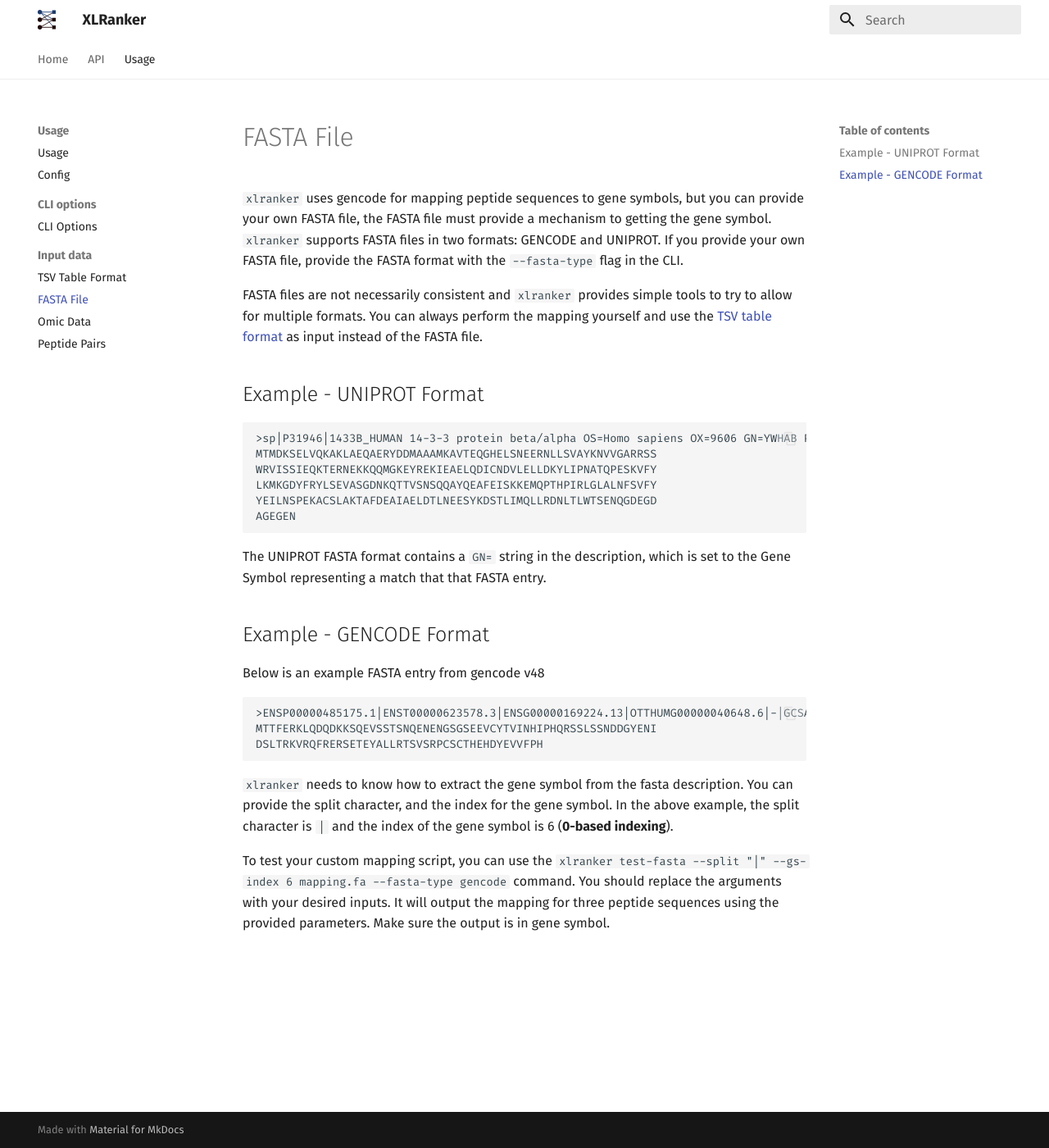
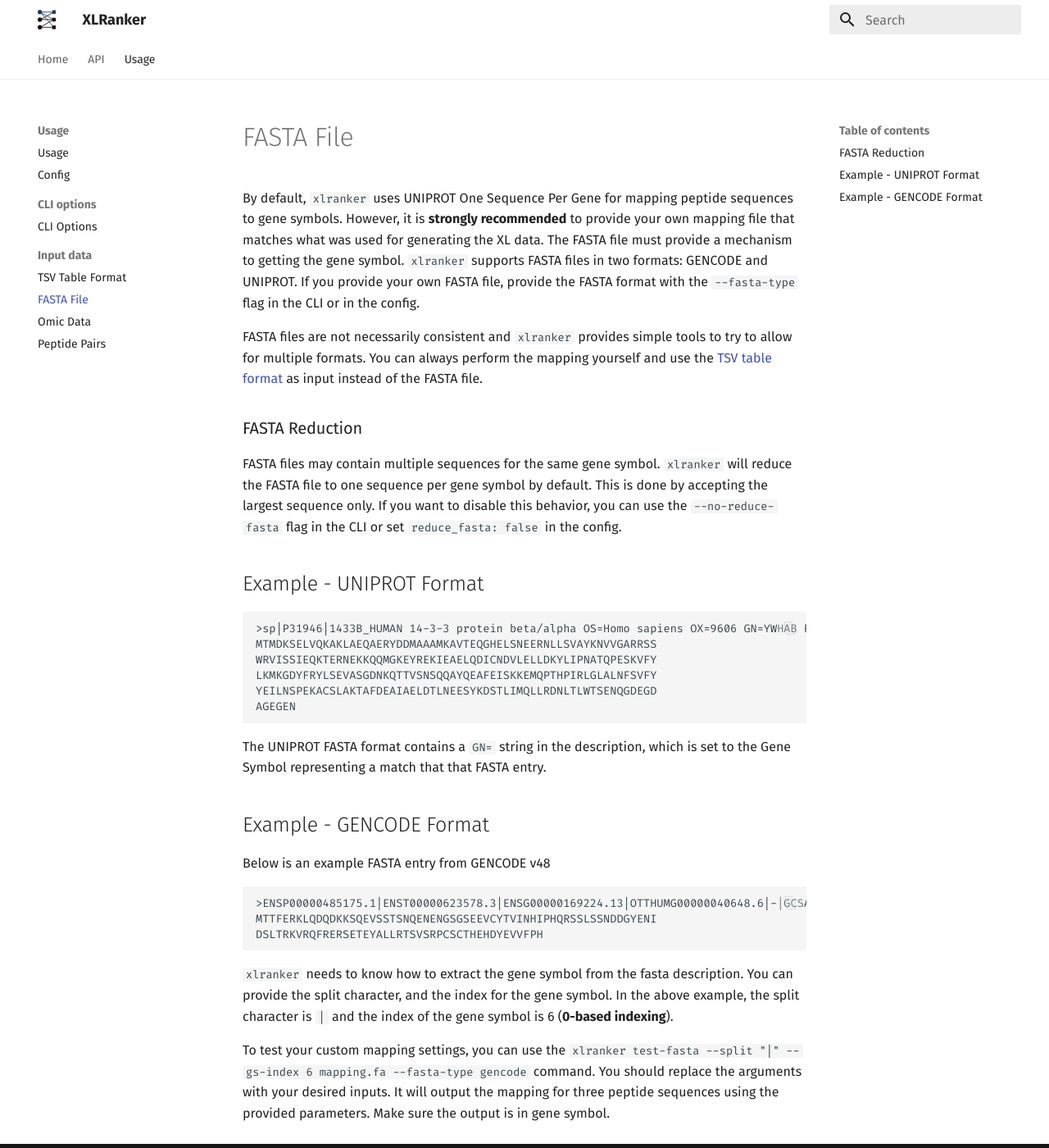
Before and after one commit to bzhanglab/xlranker, an MkDocs documentation site: the page built from docs/usage/input_data/fasta.md, in a window 1280 px wide and 1400 px high. Shown: the whole window at 82% size. Built offline with MkDocs 1.6.1 and Material for MkDocs 9.7.7, drawn with Linux system fonts in a browser that asks for light colours; plug-ins that fetch from the network failed and are left out; the version menu is left out.

````diff
--- a/docs/usage/input_data/fasta.md
+++ b/docs/usage/input_data/fasta.md
@@ -1,8 +1,12 @@
 # FASTA File
 
-`xlranker` uses gencode for mapping peptide sequences to gene symbols, but you can provide your own FASTA file, the FASTA file must provide a mechanism to getting the gene symbol. `xlranker` supports FASTA files in two formats: GENCODE and UNIPROT. If you provide your own FASTA file, provide the FASTA format with the `--fasta-type` flag in the CLI.
+By default, `xlranker` uses UNIPROT One Sequence Per Gene for mapping peptide sequences to gene symbols. However, it is **strongly recommended** to provide your own mapping file that matches what was used for generating the XL data. The FASTA file must provide a mechanism to getting the gene symbol. `xlranker` supports FASTA files in two formats: GENCODE and UNIPROT. If you provide your own FASTA file, provide the FASTA format with the `--fasta-type` flag in the CLI or in the config.
 
 FASTA files are not necessarily consistent and `xlranker` provides simple tools to try to allow for multiple formats. You can always perform the mapping yourself and use the [TSV table format](custom_mapping_table.md) as input instead of the FASTA file.
+
+### FASTA Reduction
+
+FASTA files may contain multiple sequences for the same gene symbol. `xlranker` will reduce the FASTA file to one sequence per gene symbol by default. This is done by accepting the largest sequence only. If you want to disable this behavior, you can use the `--no-reduce-fasta` flag in the CLI or set `reduce_fasta: false` in the config.
 
 ## Example - UNIPROT Format
 
@@ -19,7 +23,7 @@ The UNIPROT FASTA format contains a `GN=` string in the description, which is se
 
 ## Example - GENCODE Format
 
-Below is an example FASTA entry from gencode v48
+Below is an example FASTA entry from GENCODE v48
 
 ```FASTA
 >ENSP00000485175.1|ENST00000623578.3|ENSG00000169224.13|OTTHUMG00000040648.6|-|GCSAML-211|GCSAML|103
@@ -29,4 +33,4 @@ DSLTRKVRQFRERSETEYALLRTSVSRPCSCTHEHDYEVVFPH
 
 `xlranker` needs to know how to extract the gene symbol from the fasta description. You can provide the split character, and the index for the gene symbol. In the above example, the split character is `|` and the index of the gene symbol is 6 (**0-based indexing**).
 
-To test your custom mapping script, you can use the `xlranker test-fasta --split "|" --gs-index 6 mapping.fa --fasta-type gencode` command. You should replace the arguments with your desired inputs. It will output the mapping for three peptide sequences using the provided parameters. Make sure the output is in gene symbol.
+To test your custom mapping settings, you can use the `xlranker test-fasta --split "|" --gs-index 6 mapping.fa --fasta-type gencode` command. You should replace the arguments with your desired inputs. It will output the mapping for three peptide sequences using the provided parameters. Make sure the output is in gene symbol.
````
Also changed, not shown: docs/API/bio/peptide.md (added, +1 -0 lines), docs/API/parsimony/selection.md (added, +1 -0 lines), docs/API/pipeline.md (added, +1 -0 lines), docs/usage/config.md (+10 -8 lines).
